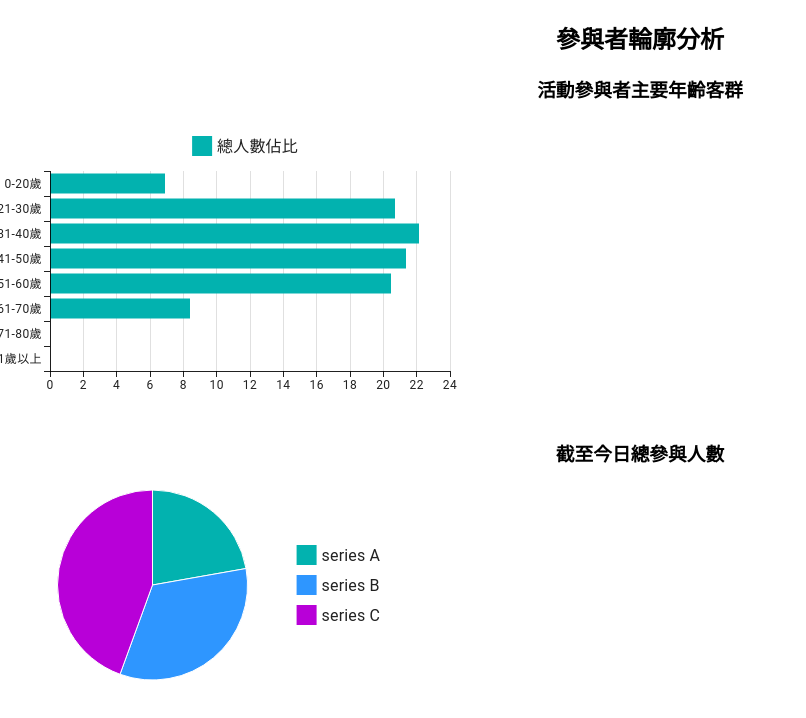
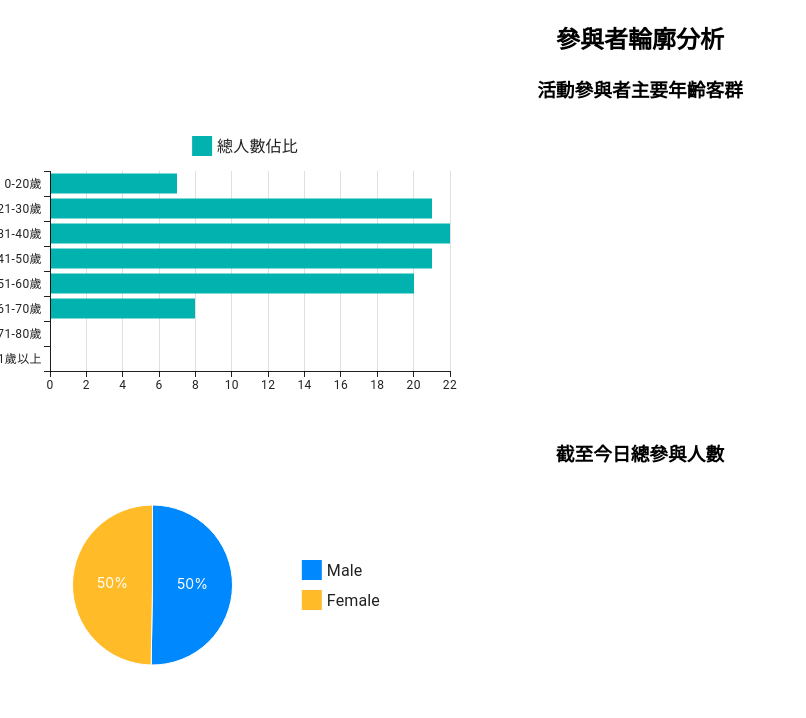
Before and after one commit to mayday6724/data-dashboard, a React (Create React App) app: page / in a window 1280 px wide. Shown: the top 718 px of the page, without its empty margins (0-806 px from the left). Built offline with nearby package versions, Linux system fonts and the light colour scheme.

Commit message:
bar chart and pie chart finished!

```diff
--- a/src/App.css
+++ b/src/App.css
@@ -2,16 +2,6 @@
   text-align: center;
 }
 
-.App-logo {
-  height: 40vmin;
-  pointer-events: none;
-}
-
-@media (prefers-reduced-motion: no-preference) {
-  .App-logo {
-    animation: App-logo-spin infinite 20s linear;
-  }
-}
 
 .App-header {
   background-color: #282c34;
@@ -27,12 +17,3 @@
 .App-link {
   color: #61dafb;
 }
-
-@keyframes App-logo-spin {
-  from {
-    transform: rotate(0deg);
-  }
-  to {
-    transform: rotate(360deg);
-  }
-}
--- a/src/App.js
+++ b/src/App.js
@@ -1,6 +1,6 @@
 import "./App.css";
 import AgeRangeBarChart, { ageData } from "./charts/AgeRangeBarChart";
-import GenderPieChart, { genderData } from "./charts/GenderPieChart";
+import GenderPieChart from "./charts/GenderPieChart";
 
 function App() {
   return (
@@ -9,7 +9,7 @@ function App() {
       <h3 className="chartTitle">活動參與者主要年齡客群</h3>
       <AgeRangeBarChart data={ageData} />
       <h3 className="chartTitle">截至今日總參與人數</h3>
-      <GenderPieChart data={genderData} />
+      <GenderPieChart />
     </div>
   );
 }
--- a/src/charts/AgeRangeBarChart.js
+++ b/src/charts/AgeRangeBarChart.js
@@ -1,7 +1,6 @@
 // import React, { useEffect, useState } from 'react';
 // import { fetchData } from '../services/dataService.js';
 import data from "../mock_data_0819.json";
-//import { BarChart, Bar, XAxis, YAxis, CartesianGrid, Tooltip } from "recharts";
 import { BarChart } from "@mui/x-charts/BarChart";
 
 // Define age ranges
@@ -40,12 +39,12 @@ const totalPeople = data.length;
 // count percentage in each range
 const percentages = counts.map((rangeData) => ({
   range: rangeData.range,
-  percentage: ((rangeData.count / totalPeople) * 100).toFixed(2),
+  percentage: Math.round((rangeData.count / totalPeople) * 100),
 }));
 
 // formatting value
 const valueFormatter = (value) => `${value}%`;
-
+console.log(percentages);
 function AgeRangeBarChart({ data }) {
   return (
     <BarChart
@@ -57,13 +56,6 @@ function AgeRangeBarChart({ data }) {
       width={500}
       height={300}
     />
-    // <BarChart width={500} height={350} data={data}>
-    //   <CartesianGrid strokeDasharray="3 3" />
-    //   <XAxis dataKey="range" label={{ value: "年齡區間" }} height={80} />
-    //   <YAxis />
-    //   <Tooltip />
-    //   <Bar dataKey="percentage" fill="#8884d8" name={"總人數佔比"} />
-    // </BarChart>
   );
 }
 
--- a/src/charts/GenderPieChart.js
+++ b/src/charts/GenderPieChart.js
@@ -1,8 +1,7 @@
 // import React, { useEffect, useState } from 'react';
 // import { fetchData } from '../services/dataService.js';
 import data from "../mock_data_0819.json";
-// import { PieChart, Pie, Tooltip, Legend } from "recharts";
-import { PieChart } from "@mui/x-charts/PieChart";
+import { PieChart, pieArcLabelClasses } from "@mui/x-charts/PieChart";
 
 // Initialize counters for each gender
 let maleCount = 0;
@@ -17,51 +16,47 @@ data.forEach((person) => {
   }
 });
 
-// Calculate total number of people
-// const totalCount = maleCount + femaleCount;
-
-// Calculate the percentage for each gender
-export const genderData = [
+// export the counts for each gender
+const genderData = [
   {
-    name: "Male",
+    label: "Male",
     value: maleCount,
+    color: "#0088FE",
   },
   {
-    name: "Female",
+    label: "Female",
     value: femaleCount,
+    color: "#FFBB28",
   },
 ];
 
+// Calculate total number of people and percentage
+const totalCount = maleCount + femaleCount;
+const getArcLabel = (params) => {
+  const percent = params.value / totalCount;
+  return `${(percent * 100).toFixed(0)}%`;
+};
+
 // draw the pie chart
-function GenderPieChart(data) {
+function GenderPieChart() {
   return (
     <PieChart
       series={[
         {
-          data: [
-            { id: 0, value: 10, label: "series A" },
-            { id: 1, value: 15, label: "series B" },
-            { id: 2, value: 20, label: "series C" },
-          ],
+          outerRadius: 80,
+          data: genderData,
+          arcLabel: getArcLabel,
         },
       ]}
+      sx={{
+        [`& .${pieArcLabelClasses.root}`]: {
+          fill: "white",
+          fontSize: 14,
+        },
+      }}
       width={400}
       height={200}
     />
-    // <PieChart width={730} height={250}>
-    //   <Pie
-    //     data={data}
-    //     dataKey="value"
-    //     nameKey="name"
-    //     cx="50%"
-    //     cy="50%"
-    //     outerRadius={50}
-    //     fill="#8884d8"
-    //     label
-    //   />
-    //   <Tooltip></Tooltip>
-    //   <Legend></Legend>
-    // </PieChart>
   );
 }
 
```
